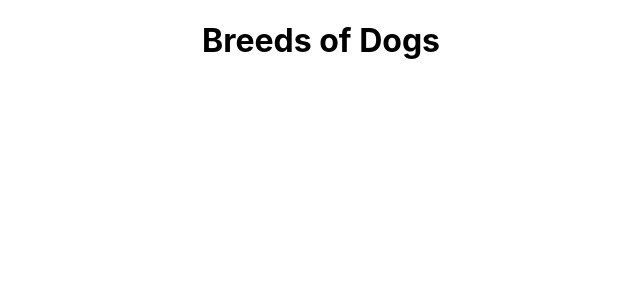
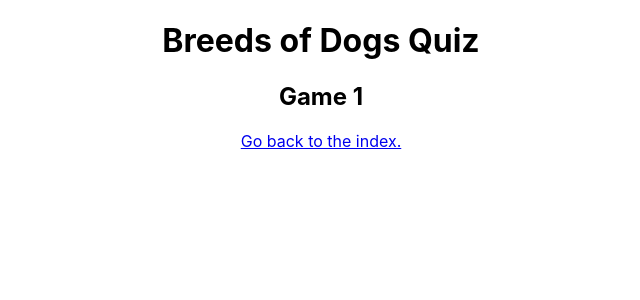
Before and after one commit to seabelis/dog-breeds-memory, a React (Create React App) app: page /games in a window 1280 px wide. Shown: the top 300 px of the page, without its empty margins (319-959 px from the left). Built offline with nearby package versions, Linux system fonts and the light colour scheme.

Commit message:
Added Game components. Minor changes to CSS.

```diff
--- a/src/App.css
+++ b/src/App.css
@@ -25,7 +25,3 @@ img {
   max-width: 200px;
   max-height: 200px;
 }
-
-li {
-  list-style-type: none
-}
--- a/src/App.js
+++ b/src/App.js
@@ -4,8 +4,8 @@ import store from './store'
 import {Provider} from 'react-redux';
 import BreedsListContainer from './components/BreedsListContainer'
 import { Route } from 'react-router-dom'
-// import BreedDetails from './components/BreedDetails';
-import BreedDetailsContainer from './components/BreedDetailsContainer';
+import BreedDetailsContainer from './components/BreedDetailsContainer'
+import GamesContainer from './components/GamesContainer'
 
 
 class App extends React.Component {
@@ -14,9 +14,11 @@ render() {
     <Provider store={store}>
       <div className="App">
         <main>
-        <h1 className="App-title">Breeds of Dogs</h1>
+        <h1 className="App-title">Breeds of Dogs Quiz</h1>
         <Route exact path="/" component={BreedsListContainer} />
-        <Route path="/dog-breeds/:breed" component={BreedDetailsContainer} />
+        <Route path="/dog-breed/:breed" component={BreedDetailsContainer} />
+        <Route path="/games/" component={GamesContainer} />
+
 
         </main>
       </div>
--- a/src/components/BreedDetailsContainer.js
+++ b/src/components/BreedDetailsContainer.js
@@ -7,7 +7,7 @@ import {selectBreed} from '../actions/selectBreed'
 class BreedDetailsContainer extends React.Component {
 
   componentDidMount() {
-    const breed = this.props.match.params.breed // corresponds to:  "/dog-breeds/:breed"
+    const breed = this.props.match.params.breed // corresponds to:  "/dog-breed/:breed"
      request
        .get(`https://dog.ceo/api/breed/${encodeURIComponent(breed)}/images/random/10`)
        .then(response => {
--- a/src/components/BreedsList.js
+++ b/src/components/BreedsList.js
@@ -6,13 +6,13 @@ export default function BreedsList(props) {
     // console.log(props.breeds[0])
 
   return (<div>
-    <h1>All Breeds</h1>
-    <p>    There are { props.breeds.length } dog breeds.</p>
-    <ul>
-        { props.breeds.map((breed) => {
-            return <li key={ breed }>
-            {<Link to={ `/dog-breeds/${breed}` }>{breed}</Link>}</li>
-        })}
-    </ul>
+    <p><Link to={ `/games` }>Take me to the games!</Link></p>
+    <h2>All Breeds</h2>
+    <p>There are { props.breeds.length } dog breeds.</p>
+    { props.breeds.map((breed) => {
+      return <p key={ breed }>
+      {<Link to={ `/dog-breed/${breed}` }>{breed}</Link>}</p>
+    })}
+
   </div>)
 }
--- /dev/null
+++ b/src/components/Game1.js
@@ -0,0 +1,11 @@
+import * as React from 'react'
+import { Link } from 'react-router-dom'
+
+export default function Game1(props) {
+    return (
+        <div>
+            <h2>Game 1</h2>
+            <Link to="/">Go back to the index.</Link></div>
+
+    )
+}
--- /dev/null
+++ b/src/components/GamesContainer.js
@@ -0,0 +1,12 @@
+import React from 'react'
+import { connect } from 'react-redux'
+import Game1 from './Game1'
+
+class GamesContainer extends React.Component {
+    render() {
+        return <Game1 />
+    }
+
+}
+
+export default connect()(GamesContainer)
```
